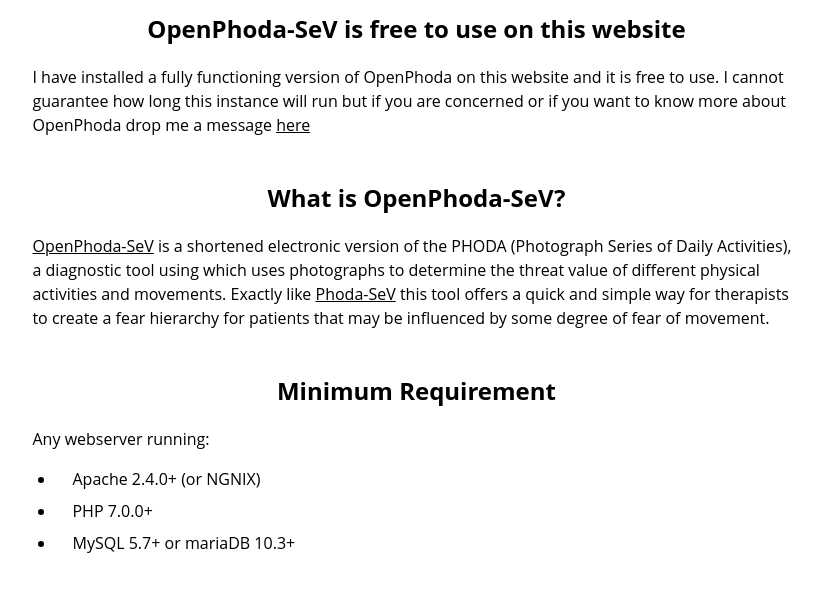
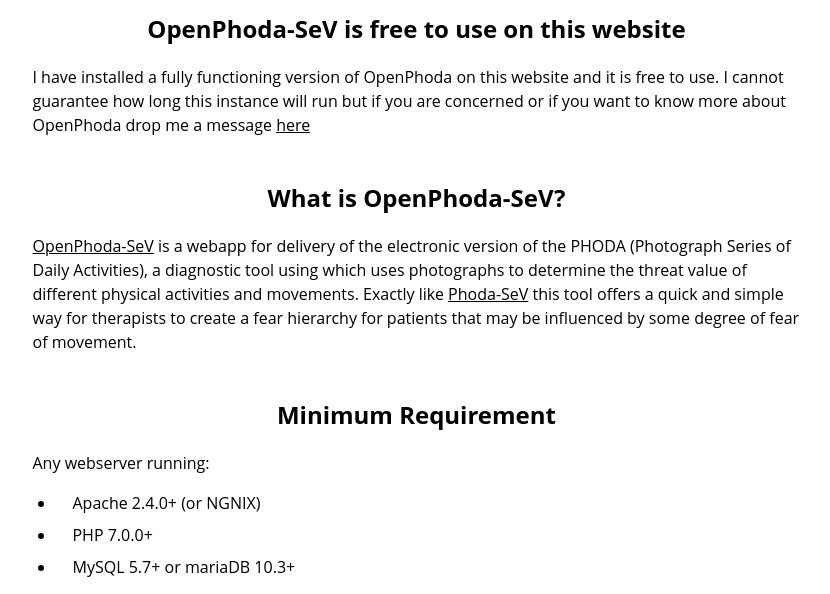
Before and after one commit to artoo-git/OpenPhoda-SeV, a PHP site: page /index.php in a window 1280 px wide. Shown: the part 1209-1803 px from the top of the page, without its empty margins (331-1161 px from the left). Run offline with PHP 8.4, Linux system fonts and the light colour scheme; a stand-in replaces the project's code that opens the database connection; some web fonts are replaced.

Commit message:
def openphoda was incorrect

```diff
--- a/translations/en.php
+++ b/translations/en.php
@@ -24,7 +24,7 @@
 	<p>I have installed a fully functioning version of OpenPhoda on this website and it is free to use. I cannot guarantee how long this instance will run but if you are concerned or if you want to know more about OpenPhoda drop me a message <a href="https://www.researchgate.net/profile/diego-vitali"> here </a></p>
 	<h2 id="whatisopenphodasev">What is OpenPhoda-SeV?</h2>
 
-	<p><a href="https://github.com/artoo-git/OpenPhoda-SeV">OpenPhoda-SeV</a> is a shortened electronic version of the PHODA (Photograph Series of Daily Activities), a diagnostic tool using which uses photographs to determine the threat value of different physical activities and movements. Exactly like <a href="https://ppw.kuleuven.be/ogp/labfacilities">Phoda-SeV</a> this tool offers a quick and simple way for therapists to create a fear hierarchy for patients that may be influenced by some degree of fear of movement. </p>
+	<p><a href="https://github.com/artoo-git/OpenPhoda-SeV">OpenPhoda-SeV</a> is a webapp for delivery of the electronic version of the PHODA (Photograph Series of Daily Activities), a diagnostic tool using which uses photographs to determine the threat value of different physical activities and movements. Exactly like <a href="https://ppw.kuleuven.be/ogp/labfacilities">Phoda-SeV</a> this tool offers a quick and simple way for therapists to create a fear hierarchy for patients that may be influenced by some degree of fear of movement. </p>
 
 	<h2 id="minimumrequirement">Minimum Requirement</h2>
 
```
